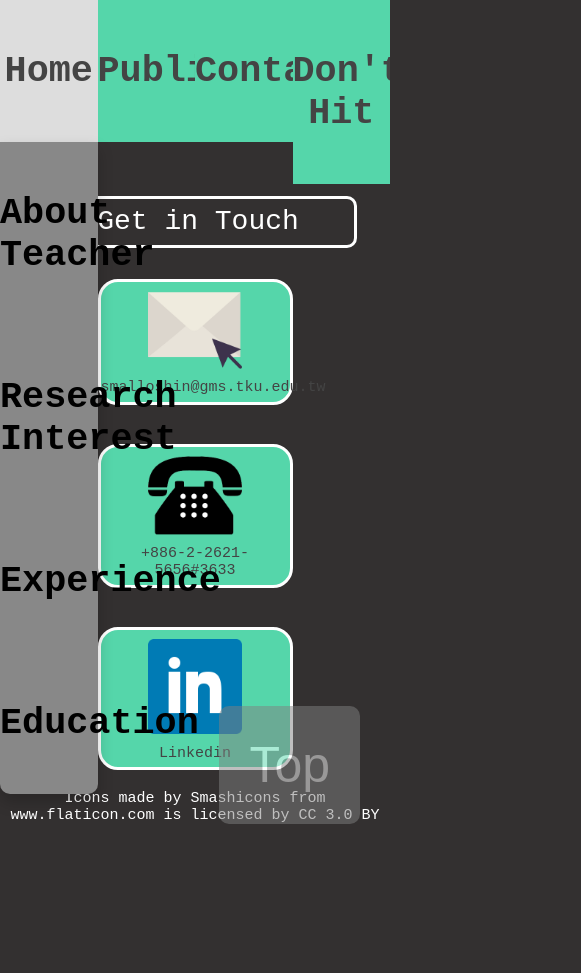
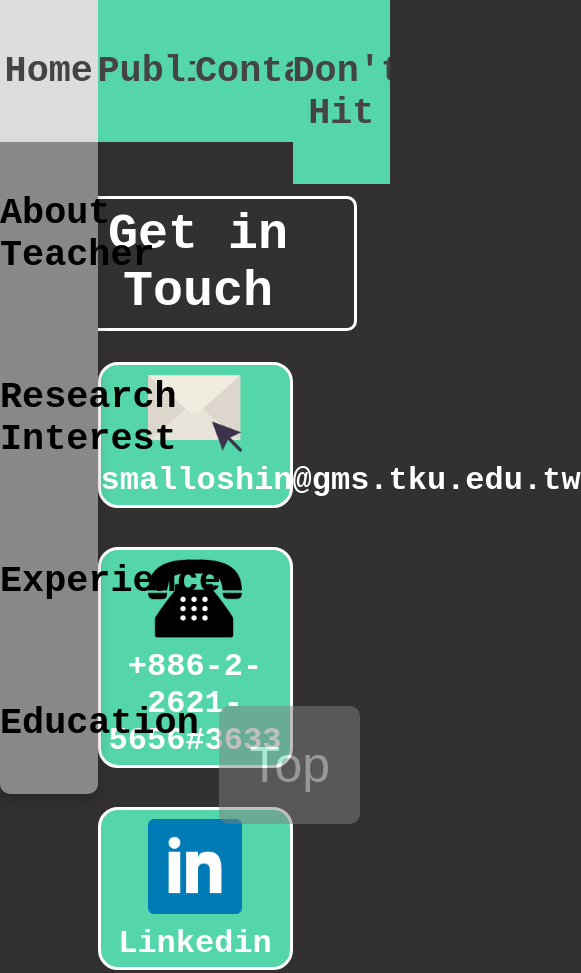
Before and after one commit to shadow-daylight/Web-Final-Lab, a plain HTML site: page contact.html in a window 390 px wide. Shown: the top 973 px of the page, 581 px wide, since content can reach past the window. Before the commit the page ends 844 px from the top, so only its background shows below. Drawn offline with Linux system fonts and the light colour scheme.

Commit message:
contact.html contact.css

```diff
--- a/contact.css
+++ b/contact.css
@@ -91,11 +91,16 @@ img{
 		text-align: center;
 	}
 	.cc{
-		font-size: 15px;
+		font-size: 30px;
 	}
 	.wd{
-		font-size:15px;
+		font-size:32px;
 		margin:3% 0;
-		color:#444;
+		color:white;
+		font-weight: 550;
+	}
+	.title{
+		font-size: 50px;
+		font-weight: bold;
 	}
 }
```
